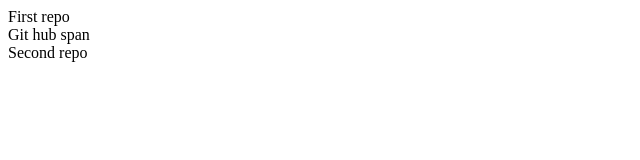
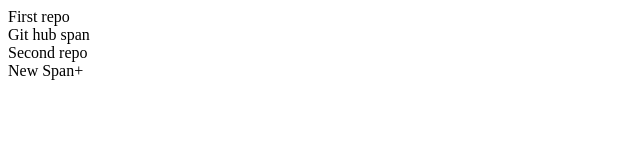
Before and after one commit to AnKrylo/pp-autoclass-first-repo, a plain HTML site: page index.html in a window 1280 px wide. Shown: the full height of the page, 0-640 px from the left. Drawn offline with Linux system fonts and the light colour scheme.

Commit message:
Add new spam to index.html and update .gitignore

```diff
--- a/index.html
+++ b/index.html
@@ -1,3 +1,4 @@
 <div>First repo</div>
 <span>Git hub span</span>
 <div>Second repo</div>
+<span>New Span</span>+
```
Also changed, not shown: 1 other file.
